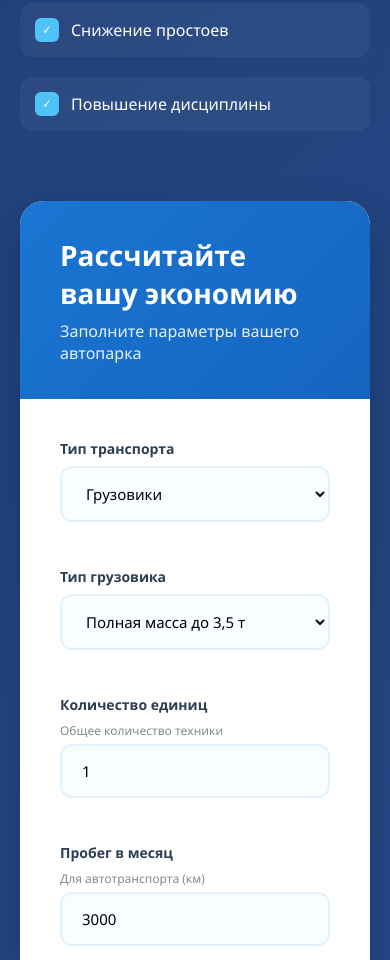
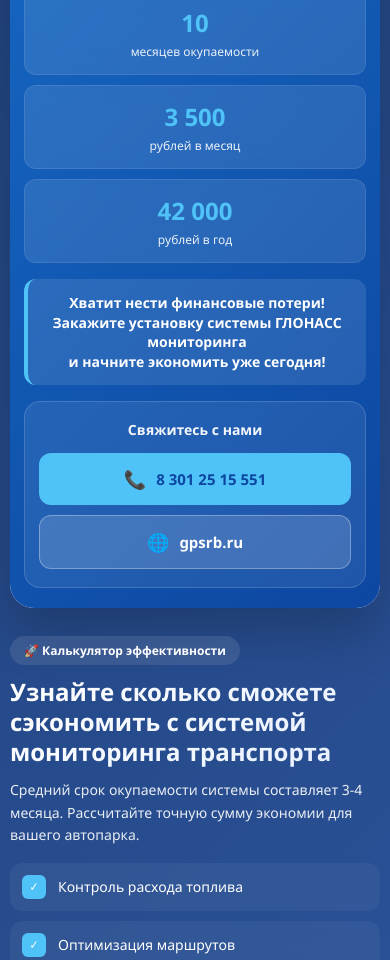
Before and after one commit to Baikaltrack/calculator, a plain HTML site: page index.html in a window 390 px wide. Shown: the part 824-1784 px from the top of the page. Drawn offline with Linux system fonts and the light colour scheme.

Commit message:
index.html

```diff
--- a/index.html
+++ b/index.html
@@ -10,6 +10,10 @@
             padding: 0;
             box-sizing: border-box;
             font-family: 'Segoe UI', Tahoma, Geneva, Verdana, sans-serif;
+        }
+
+        body {
+            -webkit-text-size-adjust: 100%;
         }
 
         .calculator-wrapper {
@@ -30,6 +34,7 @@
             align-items: start;
         }
 
+        /* ===== Информационная колонка ===== */
         .info-section {
             color: white;
             padding: 40px 0;
@@ -54,6 +59,7 @@
             background: linear-gradient(135deg, #fff 0%, #e6f0ff 100%);
             -webkit-background-clip: text;
             -webkit-text-fill-color: transparent;
+            background-clip: text;
         }
 
         .info-content {
@@ -91,8 +97,10 @@
             color: white;
             font-weight: bold;
             font-size: 12px;
+            flex-shrink: 0;
         }
 
+        /* ===== Карточка калькулятора ===== */
         .calculator-card {
             background: white;
             border-radius: 24px;
@@ -182,6 +190,7 @@
             box-shadow: 0 10px 25px rgba(33, 150, 243, 0.3);
         }
 
+        /* ===== Блок результатов ===== */
         .results-section {
             background: linear-gradient(135deg, #1565c0 0%, #0d47a1 100%);
             padding: 40px;
@@ -235,110 +244,167 @@
             opacity: 0.9;
         }
 
-        .order-section {
-            background: rgba(255, 255, 255, 0.05);
-            padding: 30px;
+        /* ===== Блок контактов (замена формы) ===== */
+        .contacts-section {
+            background: rgba(255, 255, 255, 0.08);
+            padding: 25px 20px;
             border-radius: 16px;
             margin-top: 25px;
+            border: 1px solid rgba(255, 255, 255, 0.15);
         }
 
-        .order-form {
-            display: grid;
-            grid-template-columns: 1fr 1fr auto;
-            gap: 15px;
-            align-items: end;
+        .contacts-title {
+            text-align: center;
+            font-size: 16px;
+            font-weight: 600;
+            margin-bottom: 18px;
+            opacity: 0.95;
         }
 
-        .order-input {
-            padding: 15px 20px;
-            border: 2px solid rgba(255, 255, 255, 0.1);
-            border-radius: 12px;
-            background: rgba(255, 255, 255, 0.05);
-            color: white;
-            font-size: 15px;
-            transition: all 0.3s ease;
+        .contacts-grid {
+            display: grid;
+            grid-template-columns: 1fr 1fr;
+            gap: 14px;
         }
 
-        .order-input::placeholder {
-            color: rgba(255, 255, 255, 0.6);
+        .contact-link {
+            display: flex;
+            align-items: center;
+            justify-content: center;
+            gap: 10px;
+            padding: 15px 18px;
+            background: #4fc3f7;
+            color: #0d47a1;
+            border-radius: 12px;
+            text-decoration: none;
+            font-weight: 600;
+            font-size: 15px;
+            transition: all 0.25s ease;
+            text-align: center;
         }
 
-        .order-input:focus {
-            outline: none;
-            border-color: #4fc3f7;
-            background: rgba(255, 255, 255, 0.1);
-        }
-
-        .order-btn {
-            background: #4fc3f7;
-            color: #0d47a1;
-            border: none;
-            padding: 15px 30px;
-            border-radius: 12px;
-            font-size: 15px;
-            font-weight: 600;
-            cursor: pointer;
-            transition: all 0.3s ease;
-            white-space: nowrap;
-        }
-
-        .order-btn:hover {
+        .contact-link:hover {
             background: #29b6f6;
             transform: translateY(-2px);
         }
 
-        .privacy-note {
-            font-size: 11px;
-            opacity: 0.7;
-            text-align: center;
-            margin-top: 15px;
-            line-height: 1.4;
+        .contact-link.secondary {
+            background: rgba(255, 255, 255, 0.15);
+            color: #fff;
+            border: 1px solid rgba(255, 255, 255, 0.3);
         }
 
-        .div-select {
-            display: none;
+        .contact-link.secondary:hover {
+            background: rgba(255, 255, 255, 0.25);
         }
 
-        #x4 {
-            display: block;
+        .contact-icon {
+            font-size: 18px;
+            flex-shrink: 0;
         }
 
-        .div-a {
-            display: block;
-        }
+        /* Утилиты отображения полей */
+        .div-select { display: none; }
+        #x4 { display: block; }
+        .div-a { display: block; }
+        .div-s { display: none; }
 
-        .div-s {
-            display: none;
-        }
-
+        /* ===== Планшеты ===== */
         @media (max-width: 1024px) {
             .calculator-container {
                 grid-template-columns: 1fr;
                 gap: 30px;
             }
+            .input-grid { grid-template-columns: 1fr; }
+            .results-grid { grid-template-columns: 1fr 1fr; }
+            .features-grid { grid-template-columns: 1fr 1fr; }
+        }
 
-            .input-grid {
+        /* ===== Смартфоны ===== */
+        @media (max-width: 640px) {
+            .calculator-wrapper {
+                padding: 16px 10px 30px;
+                min-height: auto;
+                align-items: flex-start;
+            }
+
+            .calculator-container {
                 grid-template-columns: 1fr;
+                gap: 18px;
             }
+
+            /* Калькулятор — первым, маркетинг — ниже */
+            .calculator-card { order: 1; }
+            .info-section { order: 2; padding: 10px 0 20px; }
+
+            .info-header {
+                font-size: 24px;
+                line-height: 1.25;
+                margin-bottom: 12px;
+            }
+            .info-content { font-size: 14px; margin-bottom: 16px; }
+            .info-badge { font-size: 12px; padding: 6px 14px; margin-bottom: 12px; }
+
+            .features-grid {
+                grid-template-columns: 1fr;
+                gap: 10px;
+                margin-top: 16px;
+            }
+            .feature-item { padding: 12px; font-size: 14px; }
+
+            .calculator-header { padding: 20px 18px; }
+            .calculator-title { font-size: 20px; }
+            .calculator-subtitle { font-size: 13px; }
+
+            .calculator-body { padding: 16px; }
+            .input-grid { gap: 12px; margin-bottom: 14px; }
+            .form-group { margin-bottom: 10px; }
+            .form-label { font-size: 13px; margin-bottom: 6px; }
+            .form-hint { font-size: 11px; }
+
+            /* 16px — чтобы iOS не зумил при фокусе */
+            .form-select, .form-input {
+                padding: 13px 14px;
+                font-size: 16px;
+                border-radius: 10px;
+            }
+
+            .calculate-btn {
+                padding: 16px 20px;
+                font-size: 16px;
+                margin-top: 6px;
+            }
+
+            .results-section { padding: 20px 14px; }
+            .results-title { font-size: 16px; margin-bottom: 16px; }
 
             .results-grid {
                 grid-template-columns: 1fr;
+                gap: 10px;
+                margin-bottom: 16px;
+            }
+            .result-card { padding: 14px; border-radius: 12px; }
+            .result-value { font-size: 24px; margin-bottom: 4px; }
+            .result-label { font-size: 12px; }
+
+            .call-to-action {
+                font-size: 14px;
+                padding: 14px;
+                margin-bottom: 16px;
             }
 
-            .order-form {
-                grid-template-columns: 1fr;
-            }
-
-            .features-grid {
-                grid-template-columns: 1fr;
-            }
+            .contacts-section { padding: 18px 14px; margin-top: 16px; }
+            .contacts-title { font-size: 14px; margin-bottom: 14px; }
+            .contacts-grid { grid-template-columns: 1fr; gap: 10px; }
+            .contact-link { padding: 14px; font-size: 15px; }
         }
     </style>
 </head>
 <body>
     <section class="calculator-wrapper">
         <div class="calculator-container">
-            <!-- Левая колонка с информацией -->
+
+            <!-- Левая колонка с информацией (на мобиле уходит вниз) -->
             <div class="info-section">
                 <div class="info-badge">🚀 Калькулятор эффективности</div>
                 <h1 class="info-header">
@@ -369,18 +435,16 @@
                 </div>
             </div>
 
-            <!-- Правая колонка с калькулятором -->
+            <!-- Правая колонка с калькулятором (на мобиле — первая) -->
             <div class="calculator-card">
-                <!-- Шапка калькулятора -->
                 <div class="calculator-header">
                     <h2 class="calculator-title">Рассчитайте вашу экономию</h2>
                     <p class="calculator-subtitle">Заполните параметры вашего автопарка</p>
                 </div>
 
-                <!-- Тело калькулятора -->
                 <div class="calculator-body">
                     <div class="input-grid">
-                        <!-- Основная категория -->
+                        <!-- Категория транспорта -->
                         <div class="form-group">
                             <label class="form-label">Тип транспорта</label>
                             <select class="form-select" id="mainch">
@@ -520,31 +584,31 @@
                             </select>
                         </div>
 
-                        <!-- Количество техники -->
+                        <!-- Количество -->
                         <div class="form-group">
                             <label class="form-label">Количество единиц</label>
                             <div class="form-hint">Общее количество техники</div>
-                            <input class="form-input" id="kolvo" type="number" value="1" min="1" max="1000">
+                            <input class="form-input" id="kolvo" type="number" inputmode="numeric" value="1" min="1" max="1000">
                         </div>
 
-                        <!-- Пробег/Моточасы -->
+                        <!-- Пробег / моточасы -->
                         <div class="form-group div-a">
                             <label class="form-label">Пробег в месяц</label>
                             <div class="form-hint">Для автотранспорта (км)</div>
-                            <input class="form-input" id="probeg" type="number" value="3000" min="0">
+                            <input class="form-input" id="probeg" type="number" inputmode="numeric" value="3000" min="0">
                         </div>
 
                         <div class="form-group div-s">
                             <label class="form-label">Наработка в месяц</label>
                             <div class="form-hint">Для спецтехники (моточасов)</div>
-                            <input class="form-input" id="motoch" type="number" value="160" min="0">
+                            <input class="form-input" id="motoch" type="number" inputmode="numeric" value="160" min="0">
                         </div>
 
                         <!-- Стоимость топлива -->
                         <div class="form-group">
                             <label class="form-label">Стоимость топлива</label>
                             <div class="form-hint">Цена за 1 литр (руб.)</div>
-                            <input class="form-input" id="edtoplivo" type="number" value="55" min="1">
+                            <input class="form-input" id="edtoplivo" type="number" inputmode="numeric" value="55" min="1">
                         </div>
                     </div>
 
@@ -553,8 +617,8 @@
                     </button>
                 </div>
 
-                <!-- Результаты расчета -->
-                <div class="results-section">
+                <!-- Результаты -->
+                <div class="results-section" id="resultsSection">
                     <h3 class="results-title">Ваша потенциальная экономия</h3>
 
                     <div class="results-grid">
@@ -572,25 +636,24 @@
                         </div>
                     </div>
 
-                    <!-- Форма заказа -->
-                    <div class="order-section">
-                        <!-- Перемещенный блок с призывом к действию -->
-                        <div class="call-to-action">
-                            Хватит нести финансовые потери!<br>
-                            Закажите установку системы ГЛОНАСС мониторинга<br>
-                            и начните экономить уже <strong>сегодня</strong>!
-                        </div>
+                    <div class="call-to-action">
+                        Хватит нести финансовые потери!<br>
+                        Закажите установку системы ГЛОНАСС мониторинга<br>
+                        и начните экономить уже <strong>сегодня</strong>!
+                    </div>
 
-                        <div class="order-form">
-                            <input class="order-input" type="text" placeholder="Ваше имя" name="name" id="clientName">
-                            <input class="order-input" type="tel" placeholder="Телефон" name="phone" id="clientPhone">
-                            <button class="order-btn" id="orderBtn">
-                                Оставить заявку
-                            </button>
-                        </div>
-                        <div class="privacy-note">
-                            Нажимая кнопку, вы соглашаетесь с политикой конфиденциальности
-                            и даете согласие на обработку персональных данных
+                    <!-- Контакты вместо формы -->
+                    <div class="contacts-section">
+                        <div class="contacts-title">Свяжитесь с нами</div>
+                        <div class="contacts-grid">
+                            <a class="contact-link" href="tel:+73012515551">
+                                <span class="contact-icon">📞</span>
+                                <span>8 301 25 15 551</span>
+                            </a>
+                            <a class="contact-link secondary" href="https://gpsrb.ru" target="_blank" rel="noopener">
+                                <span class="contact-icon">🌐</span>
+                                <span>gpsrb.ru</span>
+                            </a>
                         </div>
                     </div>
                 </div>
@@ -599,26 +662,22 @@
     </section>
 
     <script>
-        // Функция для показа подкатегорий
+        // Показ подкатегорий
         function showSubCategory() {
             const mainSelect = document.getElementById('mainch');
             const selectedValue = mainSelect.value;
 
-            // Скрыть все подкатегории
             document.querySelectorAll('.div-select').forEach(el => {
                 el.style.display = 'none';
             });
 
-            // Показать выбранную подкатегорию
             if (selectedValue) {
                 const subCategory = document.getElementById(selectedValue);
                 if (subCategory) {
                     subCategory.style.display = 'block';
 
-                    // Автоматически выбираем первый доступный вариант в подкатегории
                     const subSelect = subCategory.querySelector('select');
                     if (subSelect) {
-                        // Ищем первый не-disabled option
                         for (let i = 0; i < subSelect.options.length; i++) {
                             if (!subSelect.options[i].disabled) {
                                 subSelect.selectedIndex = i;
@@ -629,63 +688,14 @@
                 }
             }
 
-            // Определяем тип техники для отображения правильных полей
             updateInputFields();
             calculateEfficiency();
         }
 
-        // Функция для определения типа техники и обновления полей ввода
+        // Определение типа техники (a / s) и переключение полей
         function updateInputFields() {
             let tip = '';
 
-            // Сначала проверяем активную подкатегорию
-            const activeSubCategories = document.querySelectorAll('.div-select');
-            let activeSubCategory = null;
-
-            for (let category of activeSubCategories) {
-                if (category.style.display === 'block') {
-                    activeSubCategory = category;
-                    break;
-                }
-            }
-
-            if (activeSubCategory) {
-                const subSelect = activeSubCategory.querySelector('select');
-                if (subSelect && subSelect.value !== 'y0') {
-                    const selectedSubOption = subSelect.options[subSelect.selectedIndex];
-                    tip = selectedSubOption.getAttribute('data-tip') || '';
-                }
-            }
-
-            // Если в подкатегории не определили тип, проверяем основной селект
-            if (!tip) {
-                const mainSelect = document.getElementById('mainch');
-                const selectedMainOption = mainSelect.options[mainSelect.selectedIndex];
-                tip = selectedMainOption.getAttribute('data-tip') || 'a';
-            }
-
-            console.log('Detected tip:', tip); // Для отладки
-
-            // Показываем/скрываем соответствующие поля
-            if (tip === 'a') {
-                document.querySelector('.div-a').style.display = 'block';
-                document.querySelector('.div-s').style.display = 'none';
-            } else if (tip === 's') {
-                document.querySelector('.div-a').style.display = 'none';
-                document.querySelector('.div-s').style.display = 'block';
-            }
-        }
-
-        // Функция расчета эффективности
-        function calculateEfficiency() {
-            // Получаем значения из формы
-            const kolvo = parseInt(document.getElementById('kolvo').value) || 1;
-            const probeg = parseInt(document.getElementById('probeg').value) || 0;
-            const motoch = parseInt(document.getElementById('motoch').value) || 0;
-            const fuelPrice = parseInt(document.getElementById('edtoplivo').value) || 55;
-
-            // Определяем тип техники
-            let tip = '';
             const activeSubCategories = document.querySelectorAll('.div-select');
             let activeSubCategory = null;
 
@@ -710,110 +720,26 @@
                 tip = selectedMainOption.getAttribute('data-tip') || 'a';
             }
 
-            console.log('Calculation tip:', tip); // Для отладки
-
-            // Значения по умолчанию
-            let efficiencyRate = 0.1;
-            let equipmentCost = 30000;
-            let baseFuelConsumption = 30;
-
-            // Получаем параметры из активной подкатегории
-            if (activeSubCategory) {
-                const subSelect = activeSubCategory.querySelector('select');
-                if (subSelect && subSelect.value !== 'y0') {
-                    const selectedSubOption = subSelect.options[subSelect.selectedIndex];
-                    efficiencyRate = parseFloat(selectedSubOption.getAttribute('data-p')) || 0.1;
-                    equipmentCost = parseInt(selectedSubOption.getAttribute('data-cost')) || 30000;
-                    baseFuelConsumption = parseInt(selectedSubOption.getAttribute('data-n')) || 30;
-
-                    console.log('Subcategory params:', { efficiencyRate, equipmentCost, baseFuelConsumption }); // Для отладки
-                }
+            if (tip === 'a') {
+                document.querySelector('.div-a').style.display = 'block';
+                document.querySelector('.div-s').style.display = 'none';
+            } else if (tip === 's') {
+                document.querySelector('.div-a').style.display = 'none';
+                document.querySelector('.div-s').style.display = 'block';
             }
-
-            // Расчет экономии
-            let monthlySavings = 0;
-
-            if (tip === 'a') {
-                // Для автотранспорта: (пробег / 100) * расход * цена * коэффициент * количество
-                monthlySavings = (probeg / 100) * baseFuelConsumption * fuelPrice * efficiencyRate * kolvo;
-                console.log('Auto calculation:', { probeg, baseFuelConsumption, fuelPrice, efficiencyRate, kolvo, monthlySavings });
-            } else {
-                // Для спецтехники: моточасы * расход * цена * коэффициент * количество
-                monthlySavings = motoch * baseFuelConsumption * fuelPrice * efficiencyRate * kolvo;
-                console.log('Special calculation:', { motoch, baseFuelConsumption, fuelPrice, efficiencyRate, kolvo, monthlySavings });
-            }
-
-            // Округляем
-            monthlySavings = Math.round(monthlySavings);
-            const yearlySavings = monthlySavings * 12;
-
-            // Расчет окупаемости
-            let paybackMonths = 0;
-            if (monthlySavings > 0) {
-                paybackMonths = Math.ceil(equipmentCost / monthlySavings);
-            }
-
-            // Обновляем значения
-            document.getElementById('ekonom').textContent = monthlySavings.toLocaleString();
-            document.getElementById('ekonomgod').textContent = yearlySavings.toLocaleString();
-            document.getElementById('okup').textContent = paybackMonths;
         }
 
-            // Функция отправки заявки
-            function submitForm() {
-                const name = document.getElementById('clientName').value.trim();
-                const phone = document.getElementById('clientPhone').value.trim();
+        // Расчёт эффективности
+        function calculateEfficiency() {
+            const kolvo = parseInt(document.getElementById('kolvo').value) || 1;
+            const probeg = parseInt(document.getElementById('probeg').value) || 0;
+            const motoch = parseInt(document.getElementById('motoch').value) || 0;
+            const fuelPrice = parseInt(document.getElementById('edtoplivo').value) || 55;
 
-                if (!name || !phone) {
-                    alert('Пожалуйста, заполните имя и телефон');
-                    return;
-                }
+            let tip = '';
+            const activeSubCategories = document.querySelectorAll('.div-select');
+            let activeSubCategory = null;
 
-                // Показываем загрузку
-                const submitBtn = document.getElementById('orderBtn');
-                const originalText = submitBtn.textContent;
-                submitBtn.textContent = 'Отправляем...';
-                submitBtn.disabled = true;
-
-                // Здесь необходимо добавить логику отправки письма на почту baikaltrack@mail.ru с текстом "У вас новый запрос от клиента [имя], свяжитесь с ним по телефону [телефон]"
-                // Пока просто показываем сообщение
-                setTimeout(() => {
-                    alert(`Спасибо, ${name}! Ваша заявка принята. Мы свяжемся с вами по номеру ${phone} в ближайшее время.`);
-
-                    // Очищаем форму
-                    document.getElementById('clientName').value = '';
-                    document.getElementById('clientPhone').value = '';
-
-                    // Восстанавливаем кнопку
-                    submitBtn.textContent = originalText;
-                    submitBtn.disabled = false;
-                }, 1000);
-            }
-
-            // Инициализация при загрузке
-            document.addEventListener('DOMContentLoaded', function() {
-                // Добавляем обработчики событий
-                document.getElementById('mainch').addEventListener('change', showSubCategory);
-                document.getElementById('calculateBtn').addEventListener('click', calculateEfficiency);
-                document.getElementById('orderBtn').addEventListener('click', submitForm);
-
-                // Добавляем обработчики для всех select подкатегорий
-                document.querySelectorAll('.div-select select').forEach(select => {
-                    select.addEventListener('change', function() {
-                        updateInputFields();
-                        calculateEfficiency();
-                    });
-                });
-
-                // Добавляем обработчики для input полей
-                document.getElementById('kolvo').addEventListener('input', calculateEfficiency);
-                document.getElementById('probeg').addEventListener('input', calculateEfficiency);
-                document.getElementById('motoch').addEventListener('input', calculateEfficiency);
-                document.getElementById('edtoplivo').addEventListener('input', calculateEfficiency);
-
-                // Инициализируем начальное состояние
-                showSubCategory();
-            });
-    </script>
-</body>
-</html>
+            for (let category of activeSubCategories) {
+                if (category.style.display === 'block') {
+                    activeSubCategory = category;
```
